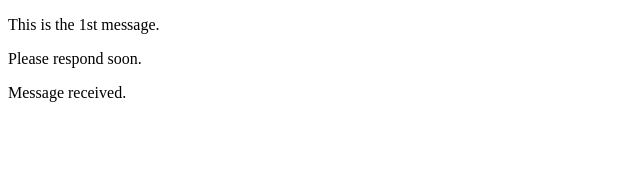
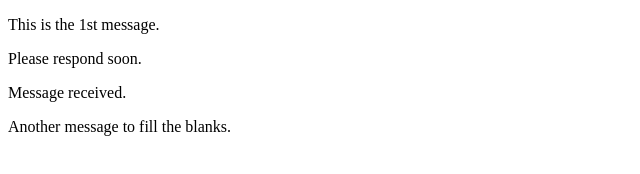
Before and after one commit to B-Radu-MG/GitTested, a plain HTML site: page index.html in a window 1280 px wide. Shown: the whole page, without its empty margins (0-640 px from the left). Drawn offline with Linux system fonts and the light colour scheme.

Commit message:
Commit from UI

```diff
--- a/index.html
+++ b/index.html
@@ -14,5 +14,6 @@
         <p>Please respond soon.</p>
     </div>
     <p>Message received.</p>
+    <p>Another message to fill the blanks.</p>
 </body>
 </html>
```
